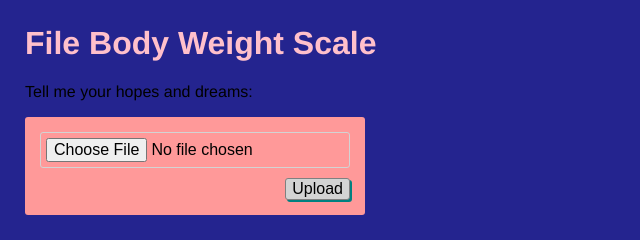
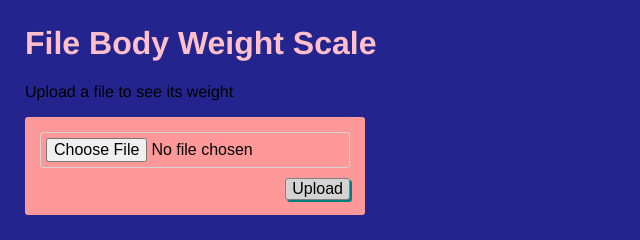
Before and after one commit to zoeyle/filemetadata-fcc, a website: page views/index.html in a window 1280 px wide. Shown: the top 240 px of the page, 0-640 px from the left. Drawn offline with nearby package versions, Linux system fonts and the light colour scheme.

Commit message:
💰🙉 Checkpoint views/index.html:565149/103

```diff
--- a/views/index.html
+++ b/views/index.html
@@ -27,7 +27,7 @@
 
     <main>
 
-      <p>Tell me your hopes and dreams:</p>
+      <p>Upload a file to see its weight</p>
       <form action="/" enctype="multipart/form-data" method="post">
           <input type="file" name="uploadfile">
           <button type="submit">Upload</button>
```
